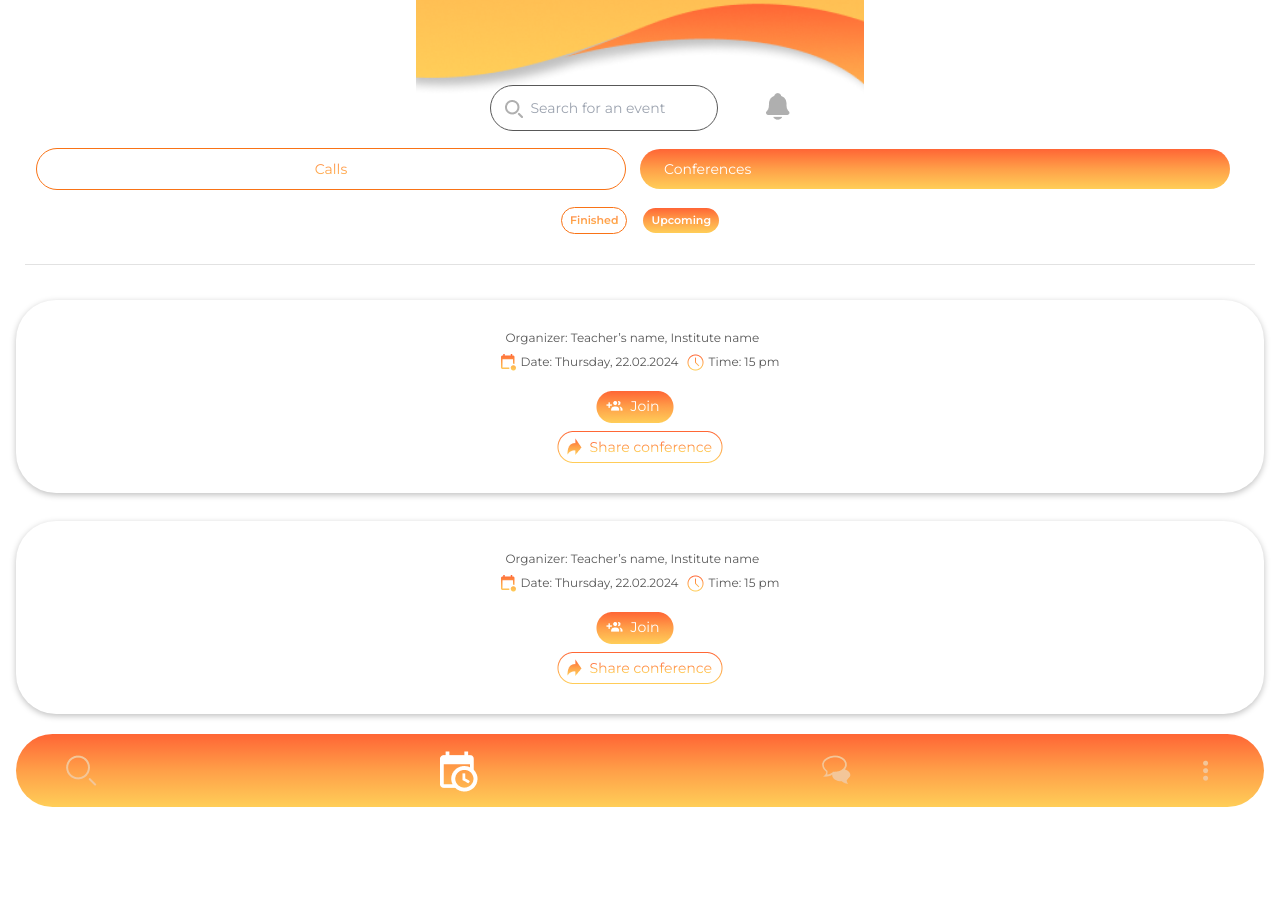
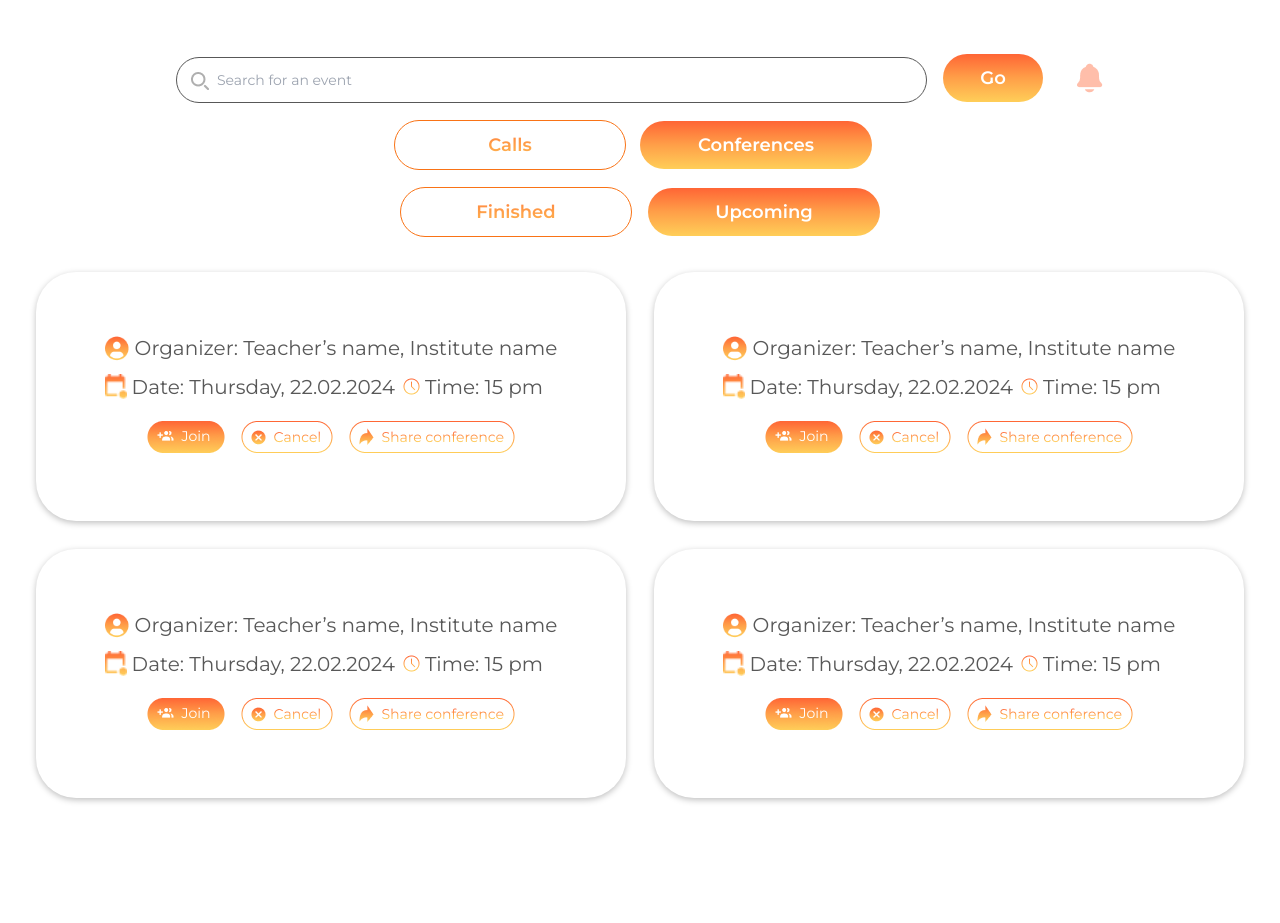
Before and after one commit to md-toybur-rahman/Student_Platform, a website: page eventsUpcoming.html in a window 1280 px wide. Shown: the part 99-1022 px from the top of the page. Drawn offline with Linux system fonts and the light colour scheme.

Commit message:
complete event upcoming page

```diff
--- a/eventsUpcoming.html
+++ b/eventsUpcoming.html
@@ -1,169 +1,222 @@
 <!DOCTYPE html>
 <html lang="en">
+
 <head>
   <meta charset="UTF-8" />
   <meta name="viewport" content="width=device-width, initial-scale=1.0" />
   <title>Study Platform</title>
   <link rel="stylesheet" href="./dist/output.css" />
 </head>
+
 <body class="font-primary">
   <section>
+    <nav class="hidden sm:flex items-center justify-center h-[96px] w-full bg-gradient px-5 lg:px-[72px]">
+      <div
+        class="w-full max-w-[1300px] mx-auto sm:flex flex-wrap md:gap-10 items-center justify-center lg:justify-between">
+        <div class="hidden lg:block">
+          <img class="w-[308px]" src="img/logo.png" alt="logo" />
+        </div>
+        <div class="flex items-center justify-center gap-8">
+          <img src="img/desktop_search_icon.png" alt="">
+          <img src="img/desktop_calander_icon.png" alt="">
+          <img src="img/desktop_chat_icon.png" alt="">
+          <img src="img/desktop_group_icon.png" alt="">
+          <img src="img/desktop_profile_icon.png" alt="">
+          <img src="img/desktop_notificaiton_icon.png" alt="">
+          <img src="img/desktop_logout_icon.png" alt="">
+        </div>
+      </div>
+    </nav>
+    <div class='sm:mx-auto sm:w-full sm:max-w-[1296px] sm:px-5'>
       <div>
-        <div
-          class="bg-contain bg-no-repeat w-full h-[280px] sm:mx-auto sm:w-full sm:max-w-md"
-          style="background-image: url('./img/background-2.png')"
-        >
+        <div class="sm:hidden bg-contain bg-cover bg-no-repeat w-full h-[280px] sm:mx-auto sm:w-full sm:max-w-md"
+          style="background-image: url('./img/background-2.png')">
           <div class="flex justify-center items-center pt-[52px]">
-            <img src="img/logo.png" alt="logo" />
+            <img class="w-[189px]" src="img/logo.png" alt="logo" />
           </div>
         </div>
 
         <div class="sm:mx-auto sm:w-full">
           <div
-            class="flex items-center justify-center px-9 pb-[17px] mt-[-100px]"
-          >
-            <form action="#" method="POST" class="mr-12">
-              <div>
-                <div class="relative mt-1">
-                  <div
-                    class="absolute inset-y-0 left-0 pl-[15px] flex items-center pointer-events-none"
-                  >
+            class="flex gap-5 items-center justify-center px-9 pb-[17px] mt-[-40px] sm:mt-[56px] sm:max-w-[1000px] sm:mx-auto sm:w-full">
+            <form action="#" method="POST" class="flex items-center gap-4 flex-grow">
+              <div class="w-full">
+                <div class="relative mt-1 flex-grow w-full">
+                  <div class="absolute inset-y-0 left-0 pl-[15px] flex items-center pointer-events-none">
                     <img src="img/sarch.png" alt="" />
                   </div>
-                  <input
-                    type="text"
-                    class="pl-10 pr-4 py-3 border border-[#585858] text-sm w-full rounded-full"
-                    placeholder="Search for an event"
-                  />
+                  <input type="text" class="pl-10 pr-4 py-3 border border-[#585858] text-sm w-full rounded-full"
+                    placeholder="Search for an event" />
                 </div>
               </div>
+              <button type="submit"
+                class="hidden sm:block mr-[14px] bg-gradient rounded-[30px] text-sm md:text-lg font-semibold text-white text-center w-1/2 px-6 py-[10px] max-w-[100px]">
+                Go
+              </button>
             </form>
             <button>
-              <img src="img/vwell.png" alt="" />
+              <img class="sm:hidden" src="img/vwell.png" alt="" />
+              <img class="hidden sm:block" src="img/desktop_bell_icon.png" alt="" />
             </button>
           </div>
           <div>
             <div class="flex items-center justify-center px-9">
 
               <a href="#"
-                class="mr-[14px] border border-orange-500 text-gradient rounded-[30px] w-1/2 text-center text-sm font-normal text-white px-6 py-[10px]">
+                class="mr-[14px] border border-orange-500 text-gradient rounded-[30px] w-1/2 sm:w-full text-center text-sm md:text-lg font-semibold text-white px-6 py-[10px] sm:max-w-[232px]">
                 Calls
               </a>
               <a href="#"
-                class="mr-[14px] bg-gradient rounded-[30px] text-sm font-normal text-white w-1/2 px-6 py-[10px]">
+                class="mr-[14px] bg-gradient rounded-[30px] text-sm md:text-lg font-semibold text-white text-center w-1/2 sm:w-full px-6 py-[10px] sm:max-w-[232px]">
                 Conferences
               </a>
 
             </div>
             <div class="flex flex-row gap-4 items-center justify-center px-[26px] pt-[17px] pb-[15px]">
-              <a href="#" class="rounded-[30px] border border-orange-500 text-[11px] font-semibold text-gradient px-2 py-1">
+              <a href="#"
+                class="rounded-[30px] border border-orange-500 text-[11px] sm:text-sm md:text-lg font-semibold text-gradient px-2 sm:px-6 sm:py-[10px] py-1 sm:max-w-[232px] sm:w-full text-center">
                 Finished
               </a>
               <a href="#"
-                class="rounded-[30px] bg-gradient text-[11px] font-semibold text-white px-2 py-1">
+                class="rounded-[30px] bg-gradient text-[11px] sm:text-sm md:text-lg font-semibold text-white px-2 sm:px-6 sm:py-[10px] py-1 sm:max-w-[232px] sm:w-full text-center">
                 Upcoming
               </a>
 
             </div>
-            <hr class="h-px my-[15px] mx-[25px] bg-[#E2E2E2] border-0 dark:bg-gray-700" />
+            <hr class="sm:hidden h-px my-[15px] mx-[25px] bg-[#E2E2E2] border-0 dark:bg-[#E2E2E2]" />
           </div>
           <div class="flex flex-col h-screen">
-            <div
-              id="cards"
-              class="flex py-5 flex-col space-y-[28px] px-4 overflow-y-auto scrollbar-thumb-blue scrollbar-thumb-rounded scrollbar-track-blue-lighter scrollbar-w-2 scrolling-touch"
-            >
-              <div
-                class="card rounded-[40px] p-[30px] flex items-center flex-col"
-                style="box-shadow: 0px 2px 6px 0px #00000040"
-              >
+            <div id="cards"
+              class="flex md:grid grid-cols-2 gap-7 md:justify-center py-5 flex-col px-4 overflow-y-auto scrollbar-thumb-blue scrollbar-thumb-rounded scrollbar-track-blue-lighter scrollbar-w-2 scrolling-touch">
+              <div class="card rounded-[40px] p-[30px] md:p-[60px] flex items-center flex-col md:max-w-[615px]"
+                style="box-shadow: 0px 2px 6px 0px #00000040">
                 <div class="pb-[20px]">
                   <div class="flex items-center pb-[8px]">
-                    <img src="img/icons 4.png" alt="" />
-                    <p class="pl-[5px] text-xs font-normal text-[#585858]">
+                    <img class="w-[25px]" src="img/usersm.png" alt="" />
+                    <p class="pl-[5px] text-xs lg:text-xl font-normal text-[#585858]">
                       Organizer: Teacher’s name, Institute name
                     </p>
                   </div>
+                  <div class="flex flex-wrap items-center">
                     <div class="flex items-center">
-                    <div class="flex items-center">
-                      <img src="img/vdvd.png" alt="" />
-                      <p
-                        class="pl-[5px] text-xs font-normal text-[#585858] pr-[8px]"
-                      >
+                      <img class="w-[22px]" src="img/vdvd.png" alt="" />
+                      <p class="pl-[5px] text-xs lg:text-xl font-normal text-[#585858] pr-[8px]">
                         Date: Thursday, 22.02.2024
                       </p>
                     </div>
                     <div class="flex items-center">
                       <img src="img/TTTT.png" alt="" />
-                      <p class="pl-[5px] text-xs font-normal text-[#585858]">
+                      <p class="pl-[5px] text-xs lg:text-xl font-normal text-[#585858]">
                         Time: 15 pm
                       </p>
                     </div>
                   </div>
                 </div>
-                <div class="flex items-center justify-between mb-2">
-                  <a href="#" class="pr-[10px]">
+                <div class="flex flex-col md:flex-row gap-4 items-center justify-between mb-2">
+                  <a href="#" class="">
                     <img src="img/Join.png" alt="" />
                   </a>
+                  <a class="hidden md:block" href="#"><img src="img/Cancel.png" alt="" /></a>
+                  <a href="#"><img src="img/Cancel (1).png" alt="" /></a>
                 </div>
-                <a href="#"><img src="img/Cancel (1).png" alt="" /></a>
 
               </div>
-              <div
-                class="card rounded-[40px] p-[30px] mb-6 flex items-center flex-col"
-                style="box-shadow: 0px 2px 6px 0px #00000040"
-              >
+              <div class="card rounded-[40px] p-[30px] md:p-[60px] flex items-center justify-center flex-col md:max-w-[615px]"
+                style="box-shadow: 0px 2px 6px 0px #00000040">
                 <div class="pb-[20px]">
                   <div class="flex items-center pb-[8px]">
-                    <img src="img/icons 4.png" alt="" />
-                    <p class="pl-[5px] text-xs font-normal text-[#585858]">
+                    <img class="w-[25px]" src="img/usersm.png" alt="" />
+                    <p class="pl-[5px] text-xs lg:text-xl font-normal text-[#585858]">
                       Organizer: Teacher’s name, Institute name
                     </p>
                   </div>
+                  <div class="flex flex-wrap items-center">
                     <div class="flex items-center">
-                    <div class="flex items-center">
-                      <img src="img/vdvd.png" alt="" />
-                      <p
-                        class="pl-[5px] text-xs font-normal text-[#585858] pr-[8px]"
-                      >
+                      <img class="w-[22px]" src="img/vdvd.png" alt="" />
+                      <p class="pl-[5px] text-xs lg:text-xl font-normal text-[#585858] pr-[8px]">
                         Date: Thursday, 22.02.2024
                       </p>
                     </div>
                     <div class="flex items-center">
                       <img src="img/TTTT.png" alt="" />
-                      <p class="pl-[5px] text-xs font-normal text-[#585858]">
+                      <p class="pl-[5px] text-xs lg:text-xl font-normal text-[#585858]">
                         Time: 15 pm
                       </p>
                     </div>
                   </div>
                 </div>
-                <div class="flex items-center justify-between mb-2">
-                  <a href="#" class="pr-[10px]">
+                <div class="flex flex-col md:flex-row gap-4 items-center justify-between mb-2">
+                  <a href="#" class="">
                     <img src="img/Join.png" alt="" />
                   </a>
+                  <a class="hidden md:block" href="#"><img src="img/Cancel.png" alt="" /></a>
+                  <a href="#"><img src="img/Cancel (1).png" alt="" /></a>
+                </div>
+              </div>
+              <div class="card rounded-[40px] p-[30px] md:p-[60px] flex items-center flex-col md:max-w-[615px]"
+                style="box-shadow: 0px 2px 6px 0px #00000040">
+                <div class="pb-[20px]">
+                  <div class="flex items-center pb-[8px]">
+                    <img class="w-[25px]" src="img/usersm.png" alt="" />
+                    <p class="pl-[5px] text-xs lg:text-xl font-normal text-[#585858]">
+                      Organizer: Teacher’s name, Institute name
+                    </p>
+                  </div>
+                  <div class="flex flex-wrap items-center">
+                    <div class="flex items-center">
+                      <img class="w-[22px]" src="img/vdvd.png" alt="" />
+                      <p class="pl-[5px] text-xs lg:text-xl font-normal text-[#585858] pr-[8px]">
+                        Date: Thursday, 22.02.2024
+                      </p>
+                    </div>
+                    <div class="flex items-center">
+                      <img src="img/TTTT.png" alt="" />
+                      <p class="pl-[5px] text-xs lg:text-xl font-normal text-[#585858]">
+                        Time: 15 pm
+                      </p>
+                    </div>
+                  </div>
+                </div>
+                <div class="flex flex-col md:flex-row gap-4 items-center justify-between mb-2">
+                  <a href="#" class="">
+                    <img src="img/Join.png" alt="" />
+                  </a>
+                  <a class="hidden md:block" href="#"><img src="img/Cancel.png" alt="" /></a>
+                  <a href="#"><img src="img/Cancel (1).png" alt="" /></a>
+                </div>
 
               </div>
-                <a href="#"><img src="img/Cancel (1).png" alt="" /></a>
-
+              <div class="card rounded-[40px] p-[30px] md:p-[60px] flex items-center justify-center flex-col md:max-w-[615px]"
+                style="box-shadow: 0px 2px 6px 0px #00000040">
+                <div class="pb-[20px]">
+                  <div class="flex items-center pb-[8px]">
+                    <img class="w-[25px]" src="img/usersm.png" alt="" />
+                    <p class="pl-[5px] text-xs lg:text-xl font-normal text-[#585858]">
+                      Organizer: Teacher’s name, Institute name
+                    </p>
+                  </div>
+                  <div class="flex flex-wrap items-center">
+                    <div class="flex items-center">
+                      <img class="w-[22px]" src="img/vdvd.png" alt="" />
+                      <p class="pl-[5px] text-xs lg:text-xl font-normal text-[#585858] pr-[8px]">
+                        Date: Thursday, 22.02.2024
+                      </p>
+                    </div>
+                    <div class="flex items-center">
+                      <img src="img/TTTT.png" alt="" />
+                      <p class="pl-[5px] text-xs lg:text-xl font-normal text-[#585858]">
+                        Time: 15 pm
+                      </p>
                     </div>
                   </div>
-
-            <div
-              style="
-                background: linear-gradient(
-                  180deg,
-                  #ff6535 0%,
-                  #ff9e48 48.9%,
-                  #ffce58 100%
-                );
-              "
-              class="py-[10px] rounded-full mx-4 mb-6"
-            >
-              <div class="flex items-center justify-between px-[50px]">
-                <img src="img/search.png" alt="">
-                <img src="img/events.png" alt="" />
-            <img src="img/chat-inactive.png" alt="" />
-            <img src="img/dots-inactive.png" />
-
+                </div>
+                <div class="flex flex-col md:flex-row gap-4 items-center justify-between mb-2">
+                  <a href="#" class="">
+                    <img src="img/Join.png" alt="" />
+                  </a>
+                  <a class="hidden md:block" href="#"><img src="img/Cancel.png" alt="" /></a>
+                  <a href="#"><img src="img/Cancel (1).png" alt="" /></a>
+                </div>
               </div>
             </div>
           </div>
@@ -180,14 +233,13 @@
 
               width: 208px;
               height: 208px;
-              background: linear-gradient(
-                180deg,
+              background: linear-gradient(180deg,
                   #ff6535 0%,
                   #ff9e48 48.9%,
-                #ffce58 100%
-              );
+                  #ffce58 100%);
               border-radius: 50%;
             }
+
             .scrollbar-track-blue-lighter::-webkit-scrollbar-track {
               --bg-opacity: 1;
               background-color: #f7fafc;
@@ -203,16 +255,15 @@
             .scrollbar-thumb-rounded::-webkit-scrollbar-thumb {
               border-radius: 0.25rem;
             }
+
             select {
               border-top: 1px solid #ff6535;
               border-bottom: 1px solid #ffce58;
               border-radius: 30px;
-              background: linear-gradient(
-                180deg,
+              background: linear-gradient(180deg,
                   #ff6535 0%,
                   #ff9e48 48.9%,
-                #ffce58 100%
-              );
+                  #ffce58 100%);
               -webkit-background-clip: text;
               -webkit-text-fill-color: transparent;
               font-size: 15px;
@@ -220,16 +271,26 @@
             }
 
             .input-wrap {
-              background: linear-gradient(
-                180deg,
+              background: linear-gradient(180deg,
                   #ff6535 0%,
                   #ff9e48 48.9%,
-                #ffce58 100%
-              );
+                  #ffce58 100%);
             }
           </style>
         </div>
       </div>
+    </div>
+    <!-- menu component -->
+    <div class="sm:hidden fixed left-0 right-0 bottom-0 z-50 flex justify-center w-10/12 mx-auto">
+      <div
+        class="flex flex-row justify-between shadow-md items-center px-[32px] rounded-[100px] w-full h-[64px] mb-3 bg-gradient">
+        <img src="img/search-active.png" alt="" />
+        <img src="img/4.png" alt="" />
+        <img src="img/chat-inactive.png" alt="" />
+        <img src="img/dots-inactive.png" />
+      </div>
+    </div>
   </section>
 </body>
+
 </html>
```
Also changed, not shown: cabinet.html (+1 -1 lines), call_booking_calendar.html (+1 -1 lines), changePassword.html (+1 -1 lines), chat.html (+1 -1 lines), chatOpen.html (+1 -1 lines), conferenceDescription.html (+1 -1 lines), conferenceList.html (+1 -1 lines), eventsFinished.html (+1 -1 lines), otp.html (+1 -1 lines), popup.html (+1 -1 lines), search.html (+1 -1 lines), searchNoResults.html (+1 -1 lines), signup.html (+1 -1 lines), viewProfile.html (+1 -1 lines), 3 more files. Lines whose indentation alone changed are shown as unchanged.
